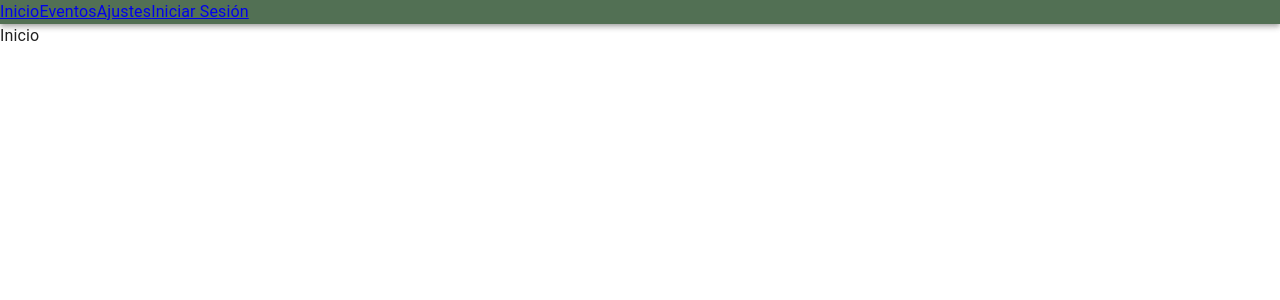
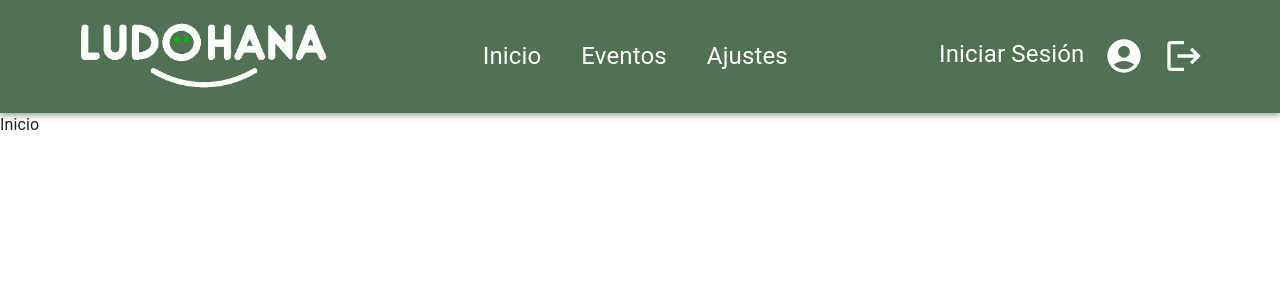
Before and after one commit to judifede/LudOhana, a React (Vite) app: page / in a window 1280 px wide. Shown: the top 300 px of the page. Built offline with nearby package versions, Linux system fonts and the light colour scheme.

Commit message:
Header setup

```diff
--- a/src/Components/Header/Header.css
+++ b/src/Components/Header/Header.css
@@ -0,0 +1,18 @@
+header{
+    img{
+        max-width: 20%;
+        padding: 20px 0;
+    }
+    .headerLinks a, .headerLogin a{
+        color: var(--color-ludoGreenLight);
+        font-size: 1.5em;
+    }
+    .headerLinks{
+        display: flex;
+        gap: 0 40px;
+    }
+    .headerLogin{
+        display: flex;
+        gap: 0 20px;
+    }
+}
--- a/src/Components/Header/Header.jsx
+++ b/src/Components/Header/Header.jsx
@@ -1,26 +1,39 @@
-import { AppBar } from '@mui/material'
-import React from 'react'
+import { AppBar, Icon } from '@mui/material'
 import { Link } from 'react-router-dom'
+import './Header.css'
+
+import { AccountCircle, Logout } from '@mui/icons-material'
 
 function Header() {
-    return (
-        <AppBar position='static' color='backgroudHeader'>
-            <header>
-                <Link to={'/'}>
-                    Inicio
-                </Link>
-                <Link to={'/events'}>
-                    Eventos
-                </Link>
-                <Link to={'/settings'}>
-                    Ajustes
-                </Link>
-                <Link to={'/login'} >
-                    Iniciar Sesión
-                </Link>
-            </header>
-        </AppBar>
-    )
+  return (
+    <AppBar
+      position="static"
+      color="backgroudHeader"
+      sx={{
+        flexDirection: 'row',
+        justifyContent: 'space-around',
+        alignItems: 'center',
+      }}
+    >
+      <img src="src/assets/logo_letras_fdfffd.webp" alt="Logo Ludohana" />
+      <div className="headerLinks">
+        <Link to={'/'}>Inicio</Link>
+        <Link to={'/events'}>Eventos</Link>
+        <Link to={'/settings'}>Ajustes</Link>
+      </div>
+      <div className="headerLogin">
+        <Link to={'/login'}>Iniciar Sesión</Link>
+        <Icon sx={{ width: '40px', height: '40px', color: "ludoGreenLight.main" }}>
+          <AccountCircle sx={{ fontSize: '40px' }} />
+        </Icon>
+        <Icon
+          sx={{ width: '40px', height: '40px', color: "ludoGreenLight.main" }}
+        >
+          <Logout sx={{ fontSize: '40px' }} />
+        </Icon>
+      </div>
+    </AppBar>
+  )
 }
 
 export default Header
--- a/src/index.css
+++ b/src/index.css
@@ -0,0 +1,10 @@
+:root{
+    --color-backgroudHeader: #143D16BB;
+    --color-texts: #424242;
+    --color-ludoGreenLight: #FDFFFD;
+    --color-ludoGreenDark: #8A8C8A;
+}
+a{
+    text-decoration: none;
+    color: initial;
+}
```
Also changed, not shown: src/assets/logo_letras_fdfffd.webp (added), src/assets/ninaLogin.webp (added).
